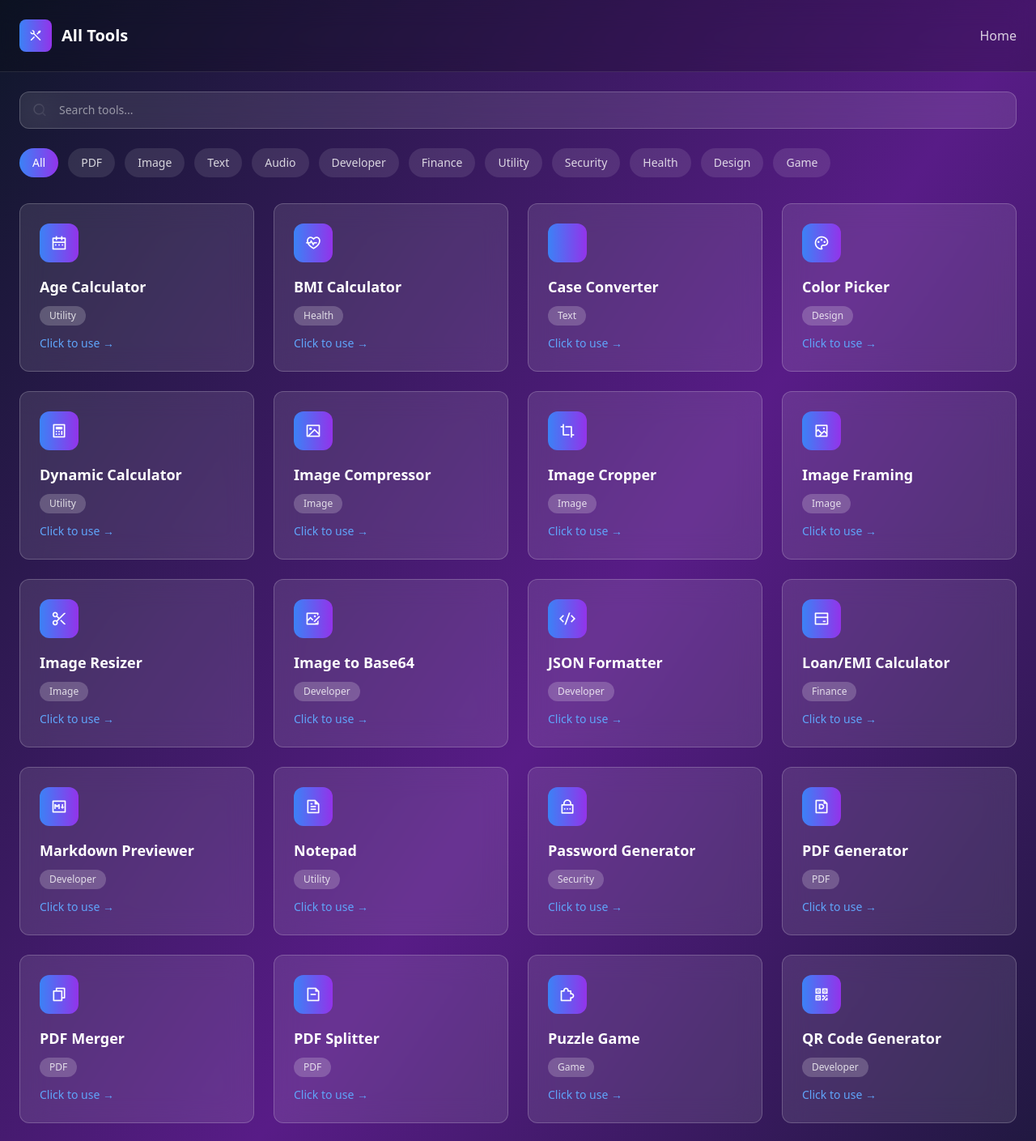
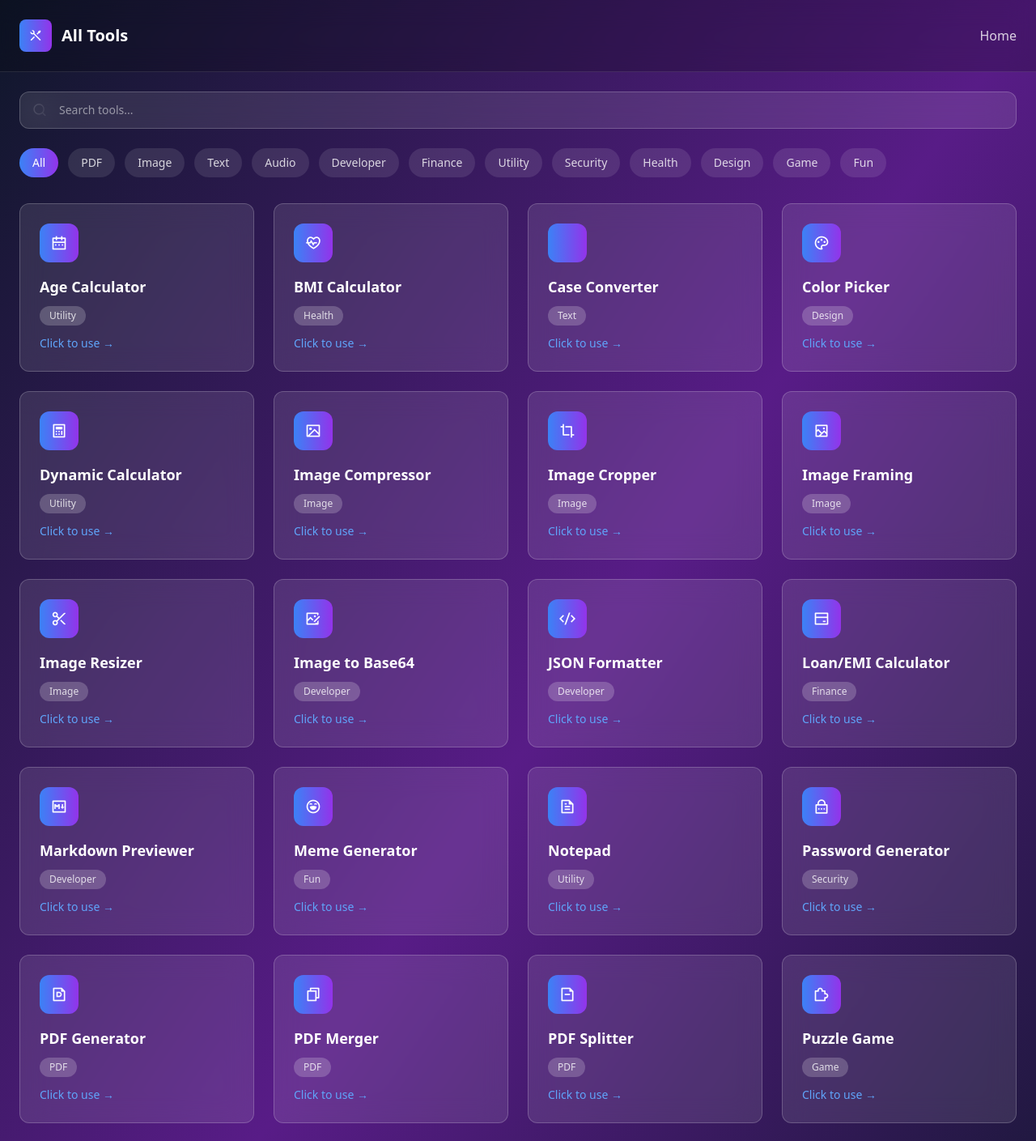
Before and after one commit to sabbir164244/Nxt-ultimate-tools, a Next.js app: page /tools in a window 1280 px wide. Shown: the top 1409 px of the page at 81% size. Built offline with nearby package versions, Linux system fonts and the light colour scheme; some icons are missing.

Commit message:
Update page.tsx

```diff
--- a/app/tools/page.tsx
+++ b/app/tools/page.tsx
@@ -27,7 +27,8 @@ import LoanCalculator from './LoanCalculator';
 import URLEncoderDecoder from './URLEncoderDecoder';
 import ImageToBase64 from './ImageToBase64';
 import MarkdownPreviewer from './MarkdownPreviewer';
-import SignaturePad from './SignaturePad'; // <-- NYA IMPORT
+import SignaturePad from './SignaturePad';
+import MemeGenerator from './MemeGenerator'; // <-- NYA IMPORT
 
 const allTools = [
   { id: 'age-calculator', name: 'Age Calculator', icon: 'ri-calendar-2-line', category: 'Utility', component: AgeCalculator },
@@ -43,6 +44,7 @@ const allTools = [
   { id: 'json-formatter', name: 'JSON Formatter', icon: 'ri-code-s-slash-line', category: 'Developer', component: JSONFormatter },
   { id: 'loan-calculator', name: 'Loan/EMI Calculator', icon: 'ri-bank-card-line', category: 'Finance', component: LoanCalculator },
   { id: 'markdown-previewer', name: 'Markdown Previewer', icon: 'ri-markdown-line', category: 'Developer', component: MarkdownPreviewer },
+  { id: 'meme-generator', name: 'Meme Generator', icon: 'ri-emotion-laugh-line', category: 'Fun', component: MemeGenerator }, // <-- NYA TOOL ADD HUA
   { id: 'notepad', name: 'Notepad', icon: 'ri-file-text-line', category: 'Utility', component: Notepad },
   { id: 'password-generator', name: 'Password Generator', icon: 'ri-lock-password-line', category: 'Security', component: PasswordGenerator },
   { id: 'pdf-generator', name: 'PDF Generator', icon: 'ri-file-pdf-line', category: 'PDF', component: PDFGenerator },
@@ -50,14 +52,14 @@ const allTools = [
   { id: 'pdf-splitter', name: 'PDF Splitter', icon: 'ri-file-reduce-line', category: 'PDF', component: PDFSplitter },
   { id: 'puzzle', name: 'Puzzle Game', icon: 'ri-puzzle-line', category: 'Game', component: Puzzle },
   { id: 'qr-code-generator', name: 'QR Code Generator', icon: 'ri-qr-code-line', category: 'Developer', component: QRCodeGenerator },
-  { id: 'signature-pad', name: 'Signature Pad', icon: 'ri-pencil-ruler-2-line', category: 'Utility', component: SignaturePad }, // <-- NYA TOOL ADD HUA
+  { id: 'signature-pad', name: 'Signature Pad', icon: 'ri-pencil-ruler-2-line', category: 'Utility', component: SignaturePad },
   { id: 'text-to-voice', name: 'Text to Voice', icon: 'ri-mic-line', category: 'Audio', component: TextToVoice },
   { id: 'unit-converter', name: 'Unit Converter', icon: 'ri-ruler-2-line', category: 'Utility', component: UnitConverter },
   { id: 'url-encoder-decoder', name: 'URL Encoder/Decoder', icon: 'ri-link', category: 'Developer', component: URLEncoderDecoder },
   { id: 'word-to-pdf', name: 'Word to PDF', icon: 'ri-file-word-line', category: 'PDF', component: WordToPDF },
 ];
 
-const categories = ['All', 'PDF', 'Image', 'Text', 'Audio', 'Developer', 'Finance', 'Utility', 'Security', 'Health', 'Design', 'Game'];
+const categories = ['All', 'PDF', 'Image', 'Text', 'Audio', 'Developer', 'Finance', 'Utility', 'Security', 'Health', 'Design', 'Game', 'Fun']; // <-- NYI CATEGORY ADD HUI
 
 export default function ToolsPage() {
   // ... (rest of the code is the same)
@@ -180,4 +182,4 @@ export default function ToolsPage() {
       </div>
     </div>
   );
-  }
+}
```
